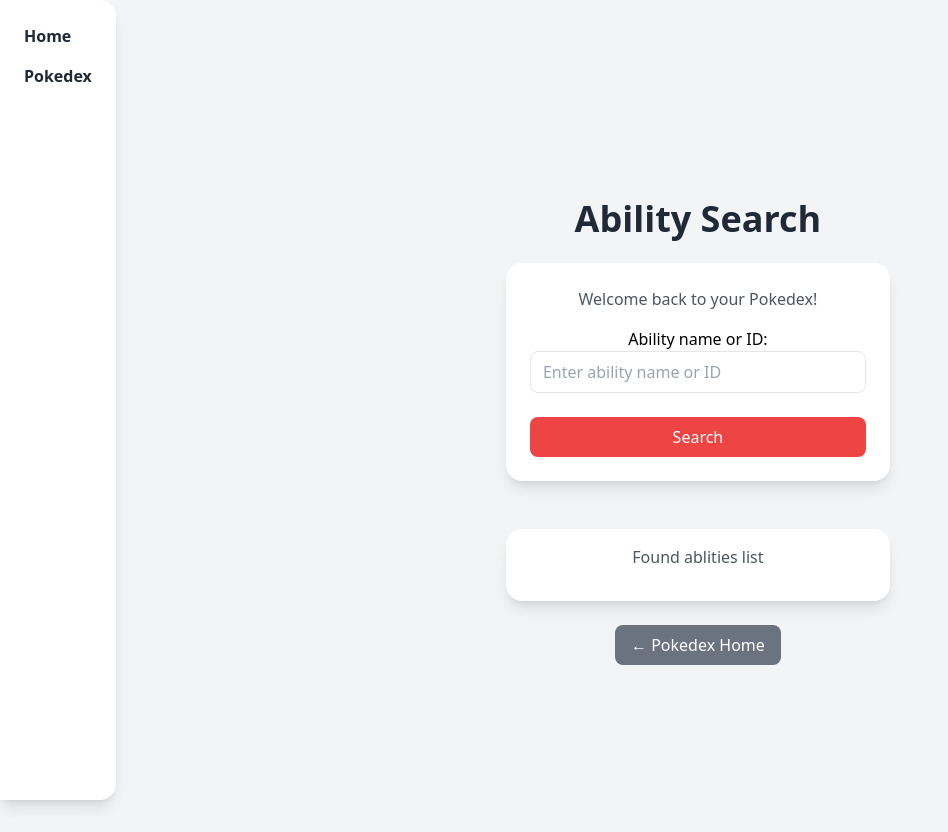
After one commit to TokiSyt/pokeAPI, a Django app: page /abilities/ in a window 1280 px wide. The commit adds this page. Shown: the whole page, without its empty margins (0-948 px from the left). Run offline with Django 5.2, Linux system fonts and the light colour scheme; the visitor is signed in with stand-in values (Sample User, id 1); data that the repository does not hold is empty; some libraries are stand-ins or nearby versions.

Commit message:
added abilities to project

```diff
--- /dev/null
+++ b/pokedexTool/apps/abilities/forms.py
@@ -0,0 +1,12 @@
+from django import forms
+
+
+class AbilitySearchForm(forms.Form):
+    poke_ability_name_or_id = forms.CharField(
+        label='Ability name or ID',
+        max_length=100,
+        widget=forms.TextInput(attrs={
+            'class': 'border rounded-lg px-3 py-2 w-full',
+            'placeholder': 'Enter ability name or ID'
+        })
+    )
--- a/pokedexTool/apps/abilities/models.py
+++ b/pokedexTool/apps/abilities/models.py
@@ -43,14 +43,16 @@ class PokemonAbility(models.Model):
     @property
     def flavor_text_list(self):
         try:
-            return ast.literal_eval(self.flavor_text_entries) if self.flavor_text_entries else []
+            # showing to user the first one only | they are all similar
+            data = ast.literal_eval(self.flavor_text_entries) if self.flavor_text_entries else []
+            return data[1:2]
         except:
             return []
 
     @property
     def pokemons_list(self):
         try:
-            return ast.literal_eval(self.pokemon) if self.pokemon else []
+            return ast.literal_eval(self.pokemons) if self.pokemons else []
         except:
             return []
 
--- /dev/null
+++ b/pokedexTool/apps/abilities/templates/abilities/abilities_search.html
@@ -0,0 +1,55 @@
+{% extends "base.html" %}
+{% load type_color_filter %}
+
+{% block title %}Ability search{% endblock title %}
+
+{% block content %}
+<div class="min-h-screen bg-gray-100 flex flex-col items-center justify-center">
+  <h1 class="text-4xl font-extrabold text-gray-800 mb-6">Ability Search</h1>
+
+  <!-- Search box -->
+  <div class="bg-white shadow-lg rounded-2xl p-6 w-full max-w-sm text-center">
+    <p class="text-gray-600 mb-4">Welcome back to your Pokedex!</p>
+
+    <form action="{% url 'abilities:ability-detail' poke_ability_name_or_id='placeholder' %}"
+          method="get"
+          onsubmit="event.preventDefault(); window.location.href=this.action.replace('placeholder', this.elements['poke_ability_name_or_id'].value);">
+      {% csrf_token %}
+      {{ form.as_p }}
+      <br>
+      <button type="submit" class="w-full bg-red-500 text-white px-4 py-2 rounded-lg hover:bg-red-600 transition">
+        Search
+      </button>
+    </form>
+  </div>
+
+  <br><br>
+
+  <div class="bg-white shadow-lg rounded-2xl p-4 w-full max-w-sm text-left">
+    <p class="text-gray-600 mb-4 text-center">Found ablities list</p>
+
+    <div class="max-h-64 overflow-y-auto pr-2">
+      {% if abilities %}
+        {% for ability in abilities %}
+          <span class="text-gray-500 font-mono">
+            #{{ ability.ability_id  }}
+          </span>
+          <div class="flex items-center justify-between gap-3 mb-3 border-b pb-2">
+            <a href="{% url 'abilities:ability-detail' poke_ability_name_or_id=ability.name %}" class="font-semibold text-gray-800 hover:text-red-500">
+              {{ ability.name|capfirst }}
+            </a>
+          </div>
+        {% endfor %}
+      {% endif %}
+    </div>
+  </div>
+
+  <div class="mt-6">
+      <a href="{% url 'pokedex:poke-home' %}"
+          class="inline-block bg-gray-500 text-white px-4 py-2 rounded-lg hover:bg-gray-600 transition">
+          ← Pokedex Home
+      </a>
+  </div>
+
+</div>
+{% endblock content %}
--- a/pokedexTool/apps/abilities/urls.py
+++ b/pokedexTool/apps/abilities/urls.py
@@ -1,9 +1,9 @@
-from .views import AbilitySearchView
+from .views import AbilitySearchView, AbilityDetailView
 from django.urls import path
 
 app_name = "abilities"
 
 urlpatterns = [
     path("", AbilitySearchView.as_view(), name="ability-search"),
-    path("<str:pokemon_ability>", AbilitySearchView.as_view(), name="ability-detail"),
+    path("<str:poke_ability_name_or_id>", AbilityDetailView.as_view(), name="ability-detail"),
 ]
--- a/pokedexTool/apps/abilities/views.py
+++ b/pokedexTool/apps/abilities/views.py
@@ -1,17 +1,64 @@
+from .services.import_ability_from_api import import_pokemon_ability_from_api
 from django.contrib.auth.mixins import LoginRequiredMixin
 from django.views.generic import TemplateView
-from apps.pokemons.models import PokemonType
-from apps.poke_types.forms import TypeSearchForm
+from .forms import AbilitySearchForm
+from django.shortcuts import render
+from .models import PokemonAbility
+from django.db.models import Q
 
 # Create your views here.
 
 class AbilitySearchView(LoginRequiredMixin, TemplateView):
-    template_name = "pokemons/move_search.html"
-    form_class = TypeSearchForm
+    template_name = "abilities/abilities_search.html"
+    form_class = AbilitySearchForm
 
     def get_context_data(self, **kwargs):
         context = super().get_context_data(**kwargs)
         context["form"] = self.form_class()
-        pokemons = PokemonType.objects.all()
-        context["pokemon_moves"] = pokemons
+        abilities = PokemonAbility.objects.filter(allowed_users=self.request.user)
+        context["abilities"] = abilities
         return context
+
+
+class AbilityDetailView(LoginRequiredMixin, TemplateView):
+    template_name = "abilities/ability_detail.html"
+
+    def get(self, request, poke_ability_name_or_id):
+
+        ability_obj = None
+        ability_obj_needs_update = False
+
+        try:
+            if poke_ability_name_or_id.isdigit():
+                ability_obj = PokemonAbility.objects.get(Q(ability_id=poke_ability_name_or_id))
+
+            elif not poke_ability_name_or_id.isdigit():
+                ability_obj = PokemonAbility.objects.get(Q(name=poke_ability_name_or_id))
+
+            print(f"DB fetch: {ability_obj}")
+
+            if not ability_obj_needs_update:
+                print(f"ability {ability_obj.name} fetched from database")
+
+        except PokemonAbility.DoesNotExist:
+            ability_obj_needs_update = True
+
+        if ability_obj_needs_update or ability_obj is None:
+            ability_obj = import_pokemon_ability_from_api(poke_ability_name_or_id, self.request.user)
+
+        if not ability_obj:
+            context = {"error": f'Could not fetch ability "{poke_ability_name_or_id}"'}
+
+            return render(
+                request,
+                self.template_name,
+                context,
+                status=404,
+            )
+
+        else:
+            context = {
+                "ability": ability_obj,
+            }
+
+            return render(request, self.template_name, context)
--- a/pokedexTool/apps/pokedex/templates/pokedex/pokedex-home.html
+++ b/pokedexTool/apps/pokedex/templates/pokedex/pokedex-home.html
@@ -15,7 +15,7 @@
     </a>
 
     <a href="{% url 'abilities:ability-search' %}" class="bg-white shadow-lg rounded-2xl p-6 text-center hover:bg-gray-50 transition">
-      <p class="text-gray-800 font-semibold text-lg">Abilities (WIP)</p>
+      <p class="text-gray-800 font-semibold text-lg">Abilities</p>
     </a>
 
     <a href="{% url 'poke_types:types-search' %}" class="bg-white shadow-lg rounded-2xl p-6 text-center hover:bg-gray-50 transition">
--- a/pokedexTool/pokedexProject/settings.py
+++ b/pokedexTool/pokedexProject/settings.py
@@ -50,6 +50,7 @@ INSTALLED_APPS = [
     "apps.moves",
     "apps.poke_types",
     "apps.generations",
+    "apps.abilities",
 ]
 
 MIDDLEWARE = [
--- a/pokedexTool/pokedexProject/urls.py
+++ b/pokedexTool/pokedexProject/urls.py
@@ -35,6 +35,7 @@ urlpatterns = [
     path("locations/", include("apps.locations.urls")),
     path("moves/", include("apps.moves.urls")),
     path("types/", include("apps.poke_types.urls")),
+    path("abilities/", include("apps.abilities.urls")),
 ]
 
 """
```
Also changed, not shown: pokedexTool/apps/abilities/services/import_ability_from_api.py (+14 -2 lines), pokedexTool/apps/abilities/templates/abilities/ability_detail.html (added, +161 -0 lines).
